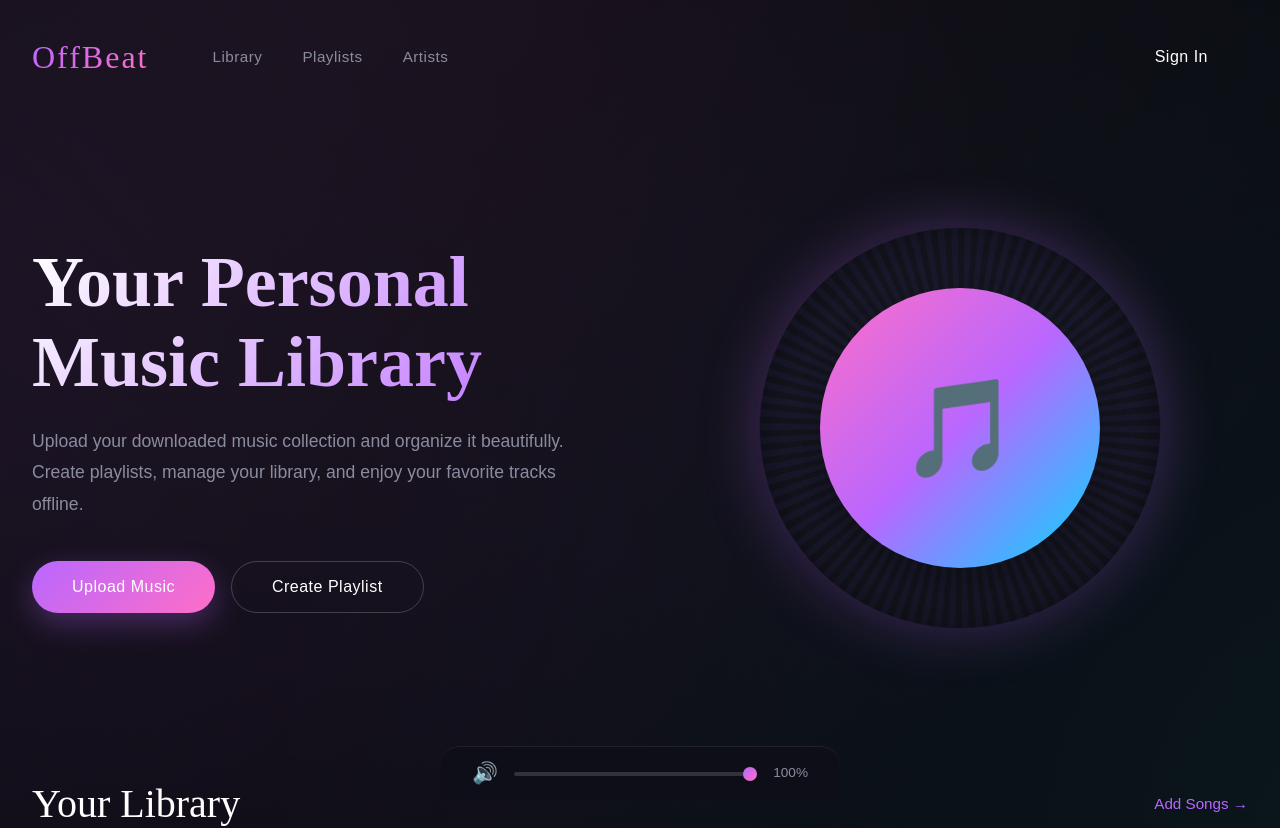
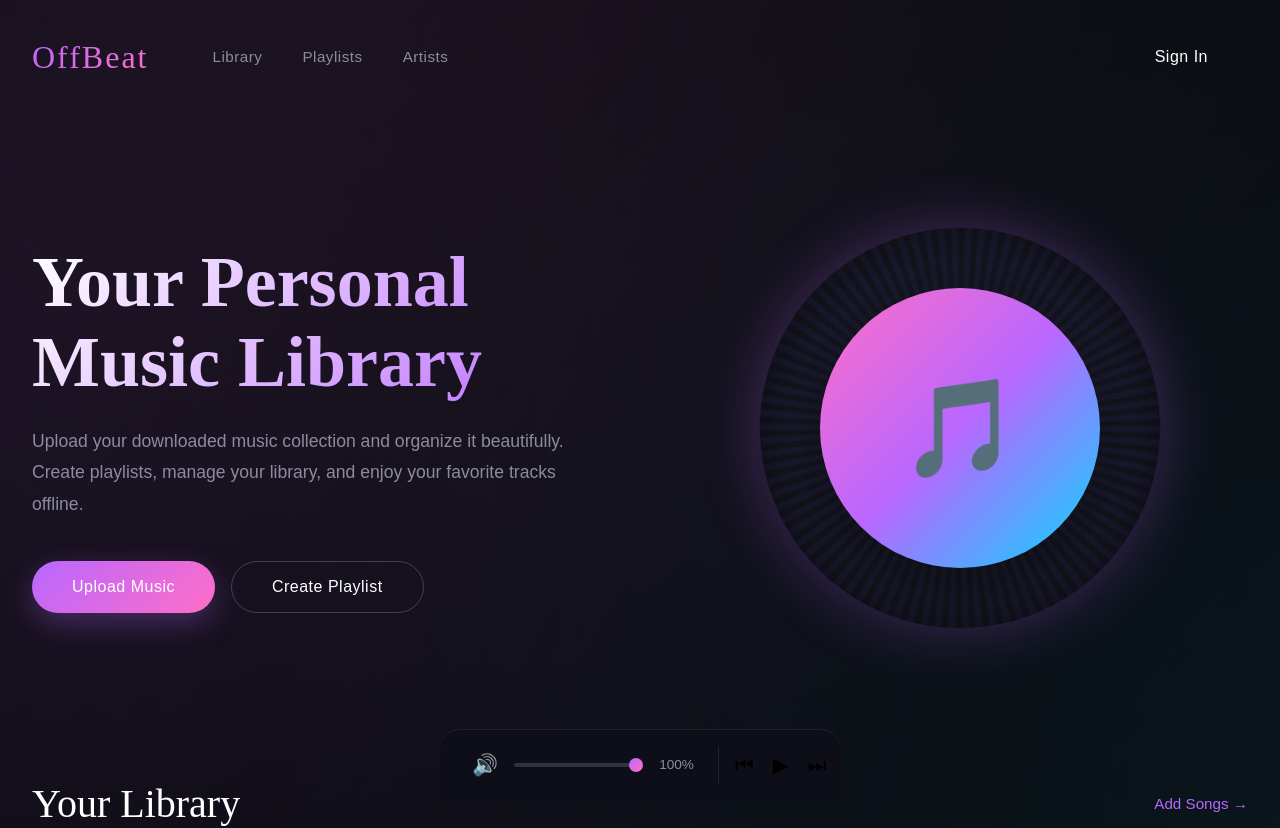
Before and after one commit to TrentGeno/MusicAppCapstoneSpr26, a React (Vite) app in the folder frontend/: page / in a window 1280 px wide. Shown: the top 828 px of the page. Built offline with nearby package versions, Linux system fonts and the light colour scheme.

Commit message:
Updated sound bar with play, skip, pause, and replay functions

```diff
--- a/frontend/src/App.css
+++ b/frontend/src/App.css
@@ -442,6 +442,43 @@ nav a:hover::after {
     padding: 0;
     position: relative;
     margin-left: auto;
+}
+.playback-controls {
+  display: flex;
+  gap: 0.5rem;
+  margin-left: 0.5rem;
+  border-left: 1px solid rgba(255, 255, 255, 0.08);
+  padding-left: 1rem;
+}
+.play-pause-btn {
+  font-size: 1.6rem;
+  background: linear-gradient(135deg, var(--accent-purple), var(--accent-pink));
+  width: 38px;
+  height: 38px;
+  border-radius: 50%;
+  display: flex;
+  align-items: center;
+  justify-content: center;
+
+}
+
+.play-pause-btn:hover {
+  transform: scale(1.15);
+
+}
+
+.control-btn {
+  background: none;
+  border: none;
+  cursor: pointer;
+  font-size: 1.3rem;
+  padding: 0;
+  line-height: 1;
+  transition: transform 0.2s ease;
+}
+
+.control-btn:hover {
+  transform: scale(1.2);
 }
 
 .play-btn {
--- a/frontend/src/App.jsx
+++ b/frontend/src/App.jsx
@@ -14,6 +14,7 @@ export default function OffBeat() {
   const [globalRepeatMode, setGlobalRepeatMode] = useState('none');
   const [volume, setVolume] = useState(1);
   const [isMuted, setIsMuted] = useState(false);
+  const [currentSongId, setCurrentSongId] = useState(null);
 
 
   // Modal functions
@@ -52,6 +53,26 @@ export default function OffBeat() {
       } else {
         setIsMuted(true);
         library.forEach(song => { song.audio.muted = true; });
+      }
+    };
+    const skipSong = () => {
+      const index = library.findIndex(s => s.id === currentSongId);
+      const nextIndex = (index + 1) % library.length;
+      if (library[nextIndex]) togglePlay(library[nextIndex].id);
+    };
+
+    const replaySong = () => {
+      const song = library.find(s => s.id === currentSongId);
+      if (song) {
+        song.audio.currentTime = 0;
+        if (!song.isPlaying) togglePlay(song.id);
+      }
+    };
+    const handleSoundbarPlay = () => {
+      if (currentSongId) {
+        togglePlay(currentSongId);
+      } else if (library.length > 0) {
+        togglePlay(library[0].id);
       }
     };
 
@@ -238,30 +259,19 @@ export default function OffBeat() {
 
   // Toggle play/pause and ensure only one track plays at a time
   const togglePlay = (songId) => {
-    setLibrary(prev =>
-      prev.map(song => {
+    setCurrentSongId(songId);
+    setLibrary(prev => prev.map(song => {
       if (song.id === songId) {
-          const newState = !song.isPlaying;
-          if (newState) {
-            // if starting a different song, clear repeat mode
-            if (globalRepeatMode !== song.repeatMode) {
-              setGlobalRepeatMode('none');
-            }
-          }
         if (song.isPlaying) {
           song.audio.pause();
         } else {
           song.audio.play();
         }
-          return { ...song, isPlaying: newState };
+        return { ...song, isPlaying: !song.isPlaying };
       }
-        // pause any other track that might be playing and clear their repeatMode
-        if (song.isPlaying) {
-          song.audio.pause();
-        }
-        return { ...song, isPlaying: false, repeatMode: 'none' };
-      })
-    );
+      if (song.isPlaying) song.audio.pause();
+      return { ...song, isPlaying: false };
+    }));
   };
 
   // seek within a track when progress bar clicked
@@ -607,6 +617,18 @@ export default function OffBeat() {
           className="volume-slider"
         />
   <span className="volume-label">{Math.round((isMuted ? 0 : volume) * 100)}%</span>
+
+  <div className="playback-controls">
+    <button className="control-btn" onClick={replaySong} title="Replay">⏮</button>
+    <button
+      className="control-btn play-pause-btn"
+      onClick={handleSoundbarPlay}
+      title="Play/Pause"
+    >
+      {library.find(s => s.id === currentSongId)?.isPlaying ? '⏸' : '▶'}
+    </button>
+    <button className="control-btn" onClick={skipSong} title="Skip">⏭</button>
+  </div>
 </div>
 
       {/* Upload Modal */}
```
Lines whose indentation alone changed are shown as unchanged.
